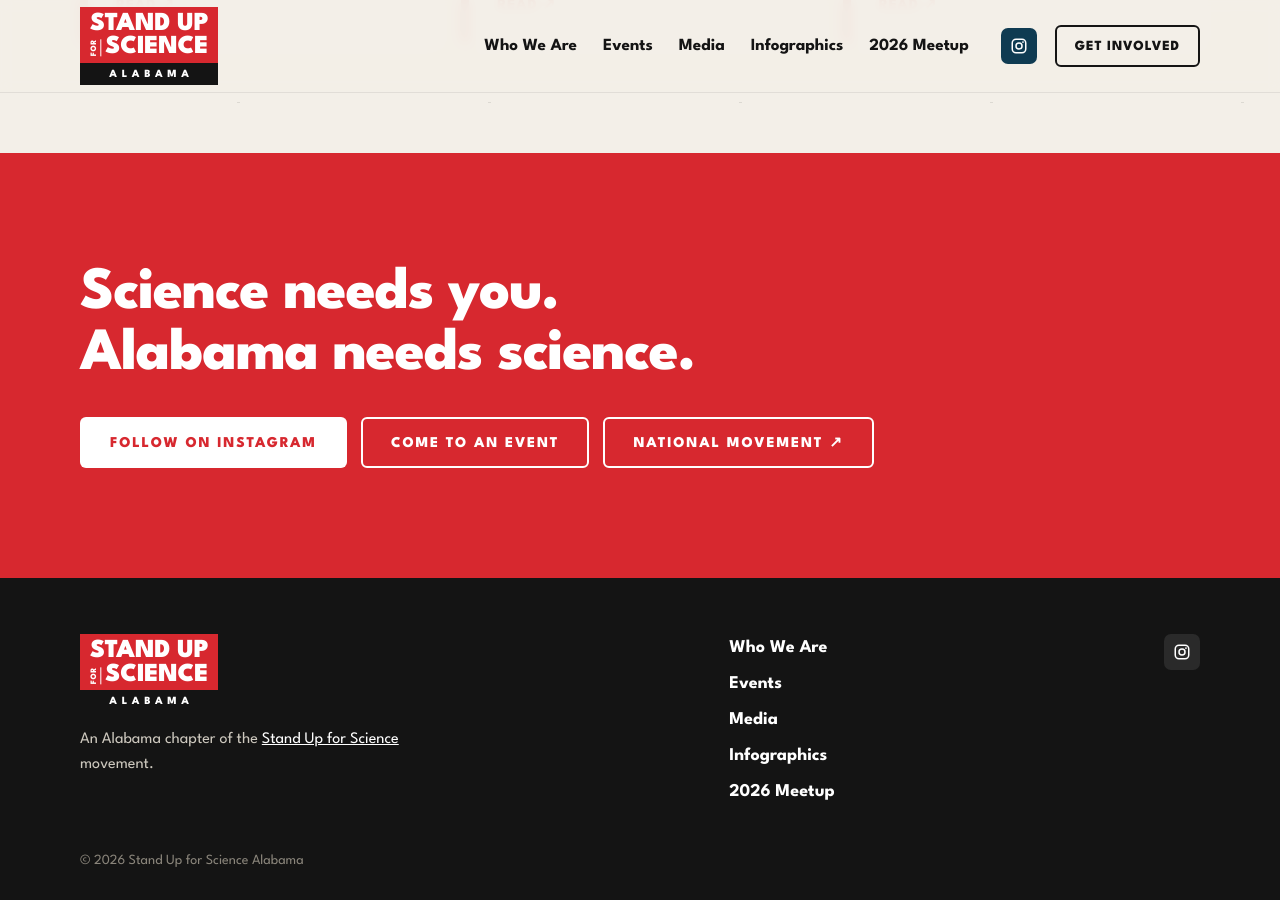
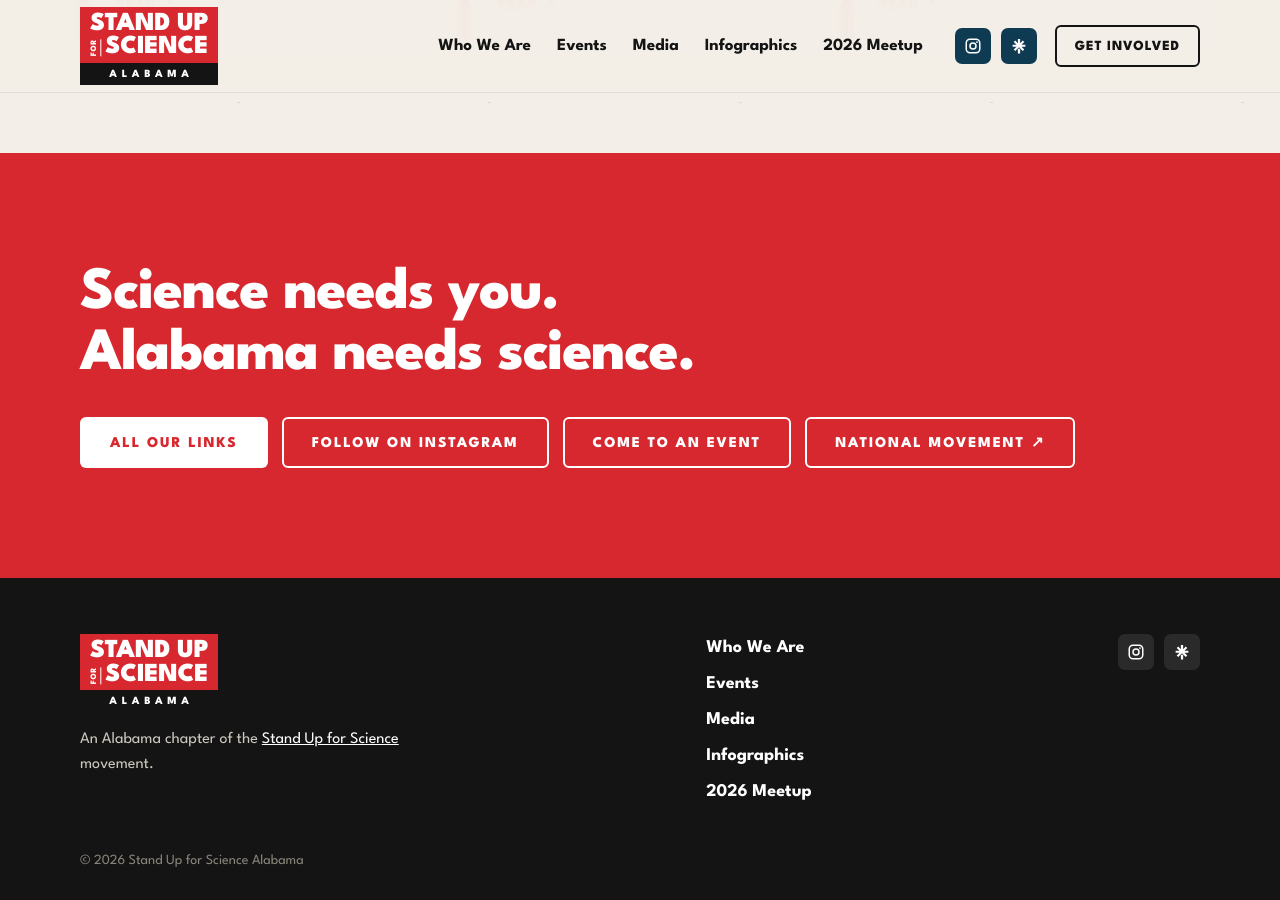
Before and after one commit to sufs-alabama/sufs-alabama.github.io, a Jekyll site: the page built from index.html, in a window 1280 px wide and 900 px high, scrolled down 2946 px. Built offline with Jekyll 4.4.1, drawn with Linux system fonts in a browser that asks for light colours.

Commit message:
Add Linktree link to social icons and home CTA

```diff
--- a/_config.yml
+++ b/_config.yml
@@ -26,6 +26,7 @@
   bluesky: ""
   facebook: ""
   tiktok: ""
+  linktree: "https://linktr.ee/standupforsciencealabama"
 national_site: "https://www.standupforscience.net/"
 
 # Call-to-action button in the header
--- a/_includes/social.html
+++ b/_includes/social.html
@@ -4,5 +4,6 @@
   {% if s.bluesky != "" and s.bluesky %}<li><a href="{{ s.bluesky }}" aria-label="Bluesky" target="_blank" rel="noopener"><svg viewBox="0 0 24 24" aria-hidden="true"><path fill="currentColor" d="M5.2 3.6C7.6 5.4 10.2 9 11.2 11c.2.4.6.4.8 0 1-2 3.6-5.6 6-7.4 1.7-1.3 4.5-2.3 4.5.9 0 .6-.4 5.3-.6 6-.8 2.6-3.4 3.3-5.8 2.9 4.2.7 5.2 3.1 2.9 5.4-4.3 4.4-6.2-1.1-6.7-2.5-.1-.3-.1-.4-.2-.4 0 0-.1.1-.2.4-.5 1.4-2.4 6.9-6.7 2.5-2.3-2.3-1.2-4.7 2.9-5.4-2.4.4-5-.3-5.8-2.9-.2-.7-.6-5.4-.6-6 .1-3.2 2.9-2.2 4.6-.9z"/></svg></a></li>{% endif %}
   {% if s.facebook != "" and s.facebook %}<li><a href="{{ s.facebook }}" aria-label="Facebook" target="_blank" rel="noopener"><svg viewBox="0 0 24 24" aria-hidden="true"><path fill="currentColor" d="M13.5 21v-7.5h2.6l.4-3h-3V8.6c0-.9.3-1.5 1.5-1.5h1.6V4.4c-.3 0-1.2-.1-2.3-.1-2.3 0-3.9 1.4-3.9 4v2.2H7.8v3h2.6V21z"/></svg></a></li>{% endif %}
   {% if s.tiktok != "" and s.tiktok %}<li><a href="{{ s.tiktok }}" aria-label="TikTok" target="_blank" rel="noopener"><svg viewBox="0 0 24 24" aria-hidden="true"><path fill="currentColor" d="M16.6 3c.4 2.2 1.8 3.6 4 3.8v3.1c-1.5 0-2.8-.4-4-1.2v6.1c0 3.4-2.6 5.7-5.6 5.7-3.1 0-5.4-2.4-5.4-5.4 0-3.3 2.9-5.8 6.3-5.3v3.2c-1.5-.4-3.1.5-3.1 2.1 0 1.2 1 2.2 2.2 2.2 1.4 0 2.4-1 2.4-2.6V3z"/></svg></a></li>{% endif %}
+  {% if s.linktree != "" and s.linktree %}<li><a href="{{ s.linktree }}" aria-label="All our links (Linktree)" target="_blank" rel="noopener"><svg viewBox="0 0 24 24" aria-hidden="true"><path fill="currentColor" d="M13.5 8.2 17 4.6l2 2.1-3.7 3.5h5.2v2.9h-5.2l3.7 3.6-2 2-5-5-5 5-2-2 3.7-3.6H3.5v-2.9h5.2L5 6.7l2-2.1 3.5 3.6V2.5h3zm-3 7.6h3V22h-3z"/></svg></a></li>{% endif %}
   {% if site.email != "" and site.email %}<li><a href="mailto:{{ site.email }}" aria-label="Email"><svg viewBox="0 0 24 24" aria-hidden="true"><rect x="3" y="5" width="18" height="14" rx="2" fill="none" stroke="currentColor" stroke-width="2"/><path d="M3.5 6.5 12 13l8.5-6.5" fill="none" stroke="currentColor" stroke-width="2"/></svg></a></li>{% endif %}
 </ul>
--- a/index.html
+++ b/index.html
@@ -111,8 +111,11 @@
       {% if site.email and site.email != "" %}
         <a class="btn btn-white" href="mailto:{{ site.email }}">Email us</a>
       {% endif %}
+      {% if site.social.linktree and site.social.linktree != "" %}
+        <a class="btn btn-white" href="{{ site.social.linktree }}" target="_blank" rel="noopener">All our links</a>
+      {% endif %}
       {% if site.social.instagram and site.social.instagram != "" %}
-        <a class="btn btn-white" href="{{ site.social.instagram }}" target="_blank" rel="noopener">Follow on Instagram</a>
+        <a class="btn btn-outline-light" href="{{ site.social.instagram }}" target="_blank" rel="noopener">Follow on Instagram</a>
       {% endif %}
       <a class="btn btn-outline-light" href="{{ '/events/' | relative_url }}">Come to an event</a>
       <a class="btn btn-outline-light" href="{{ site.national_site }}" target="_blank" rel="noopener">National movement ↗</a>
```
